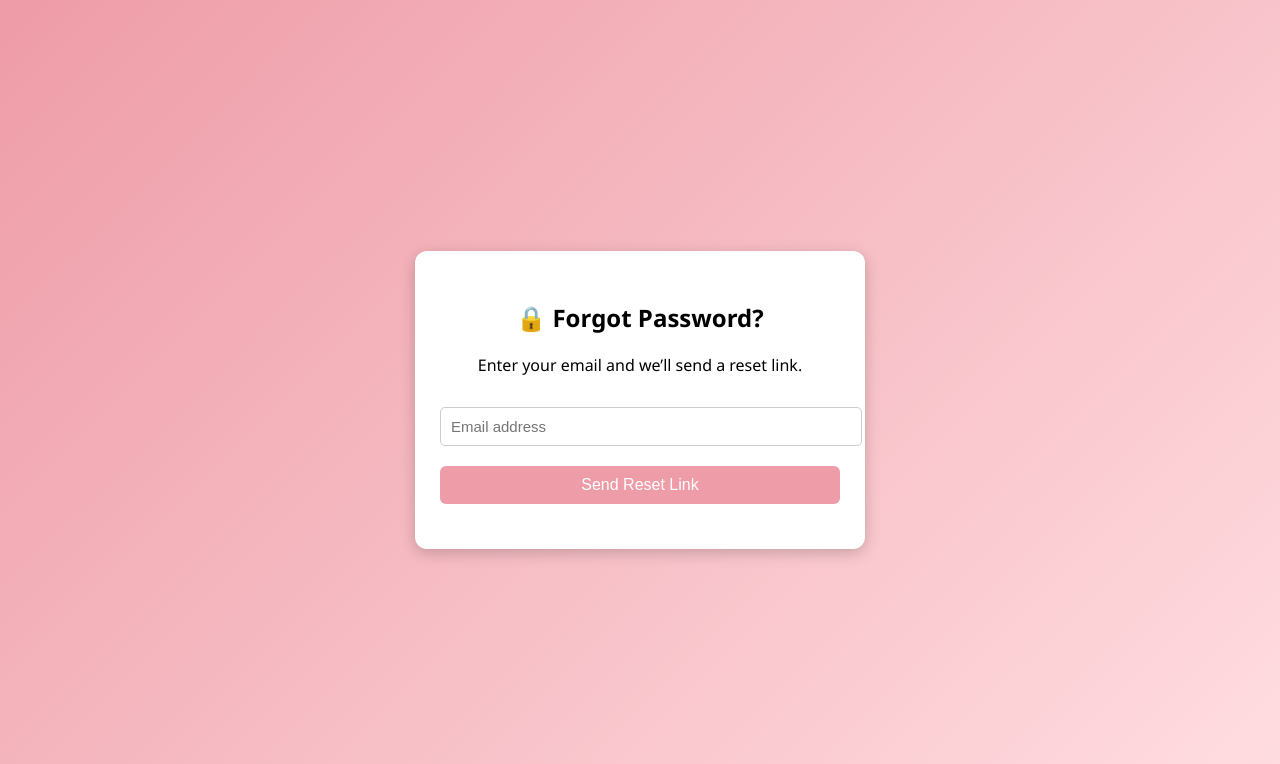
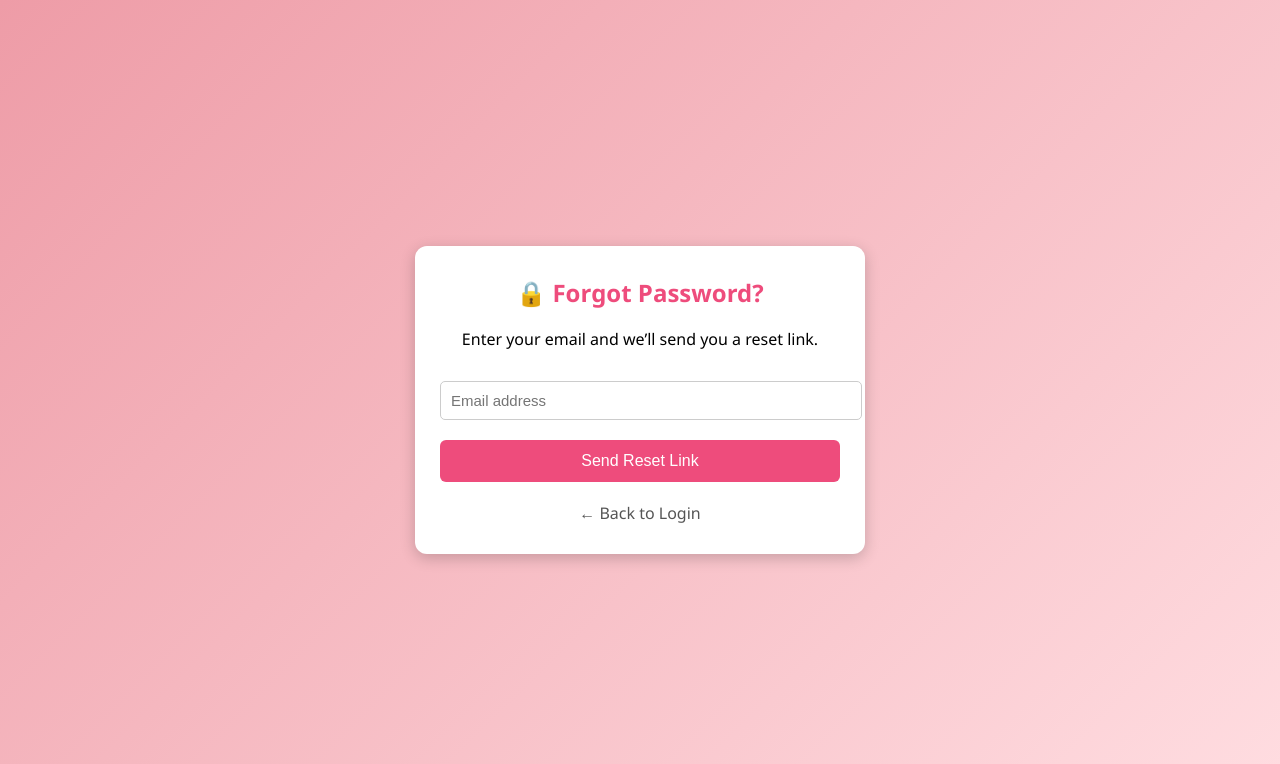
Before and after one commit to benmarshall254/Watchand-earn-app1, a Flask app: template templates/forgot_password.html in a window 1280 px wide. Shown: the top 764 px of the page. Run offline with Flask 2, Linux system fonts and the light colour scheme; the template is opened without the code that fills it, so the values that code supplies are empty; some libraries are stand-ins or nearby versions.

Commit message:
Update forgot_password.html

```diff
--- a/templates/forgot_password.html
+++ b/templates/forgot_password.html
@@ -3,8 +3,11 @@
 <head>
   <meta charset="UTF-8">
   <title>Reset Password - Watch & Earn</title>
+  <meta name="viewport" content="width=device-width, initial-scale=1.0">
+  <!-- Firebase -->
   <script src="https://www.gstatic.com/firebasejs/9.6.11/firebase-app-compat.js"></script>
   <script src="https://www.gstatic.com/firebasejs/9.6.11/firebase-auth-compat.js"></script>
+
   <style>
     body {
       background: linear-gradient(135deg, #ee9ca7, #ffdde1);
@@ -26,6 +29,11 @@
       text-align: center;
     }
 
+    h2 {
+      margin-top: 0;
+      color: #ee4c7c;
+    }
+
     input[type="email"] {
       width: 100%;
       padding: 10px;
@@ -37,10 +45,10 @@
     }
 
     button {
-      background: #ee9ca7;
+      background: #ee4c7c;
       color: white;
       border: none;
-      padding: 10px 15px;
+      padding: 12px 15px;
       width: 100%;
       font-size: 16px;
       border-radius: 6px;
@@ -51,31 +59,52 @@
       background: #ff6f91;
     }
 
+    .message, .error {
+      margin-top: 15px;
+      font-size: 14px;
+    }
+
     .message {
-      margin-top: 15px;
       color: green;
     }
 
     .error {
-      margin-top: 15px;
       color: red;
+    }
+
+    a {
+      display: inline-block;
+      margin-top: 20px;
+      color: #555;
+      text-decoration: none;
+    }
+
+    a:hover {
+      text-decoration: underline;
     }
   </style>
 </head>
 <body>
   <div class="forgot-container">
     <h2>🔒 Forgot Password?</h2>
-    <p>Enter your email and we’ll send a reset link.</p>
+    <p>Enter your email and we’ll send you a reset link.</p>
+
     <input type="email" id="email" placeholder="Email address" required>
     <button onclick="resetPassword()">Send Reset Link</button>
 
-    <div id="feedback" class="message"></div>
+    <div id="feedback"></div>
+
+    <a href="{{ url_for('login') }}">← Back to Login</a>
+  </div>
 
   <script>
     // Firebase config
     const firebaseConfig = {
       apiKey: "AIzaSyBIC0u1HfE3aqI-_2aMJT9AKRqUEjlTEJ8",
+      authDomain: "your-app.firebaseapp.com",
+      projectId: "your-app",
     };
+
     firebase.initializeApp(firebaseConfig);
     const auth = firebase.auth();
 
@@ -83,17 +112,22 @@
       const email = document.getElementById("email").value;
       const feedback = document.getElementById("feedback");
 
+      if (!email) {
+        feedback.textContent = "⚠️ Please enter an email address.";
+        feedback.className = "error";
+        return;
+      }
+
       auth.sendPasswordResetEmail(email)
         .then(() => {
-            feedback.innerHTML = "✅ Reset email sent. Check your inbox.";
-            feedback.style.color = "green";
+          feedback.textContent = "✅ Reset email sent. Check your inbox.";
+          feedback.className = "message";
         })
         .catch(error => {
-            feedback.innerHTML = "⚠️ " + error.message;
-            feedback.style.color = "red";
+          feedback.textContent = "⚠️ " + error.message;
+          feedback.className = "error";
         });
     }
   </script>
-  </div>
 </body>
 </html>
```
Lines whose indentation alone changed are shown as unchanged.
